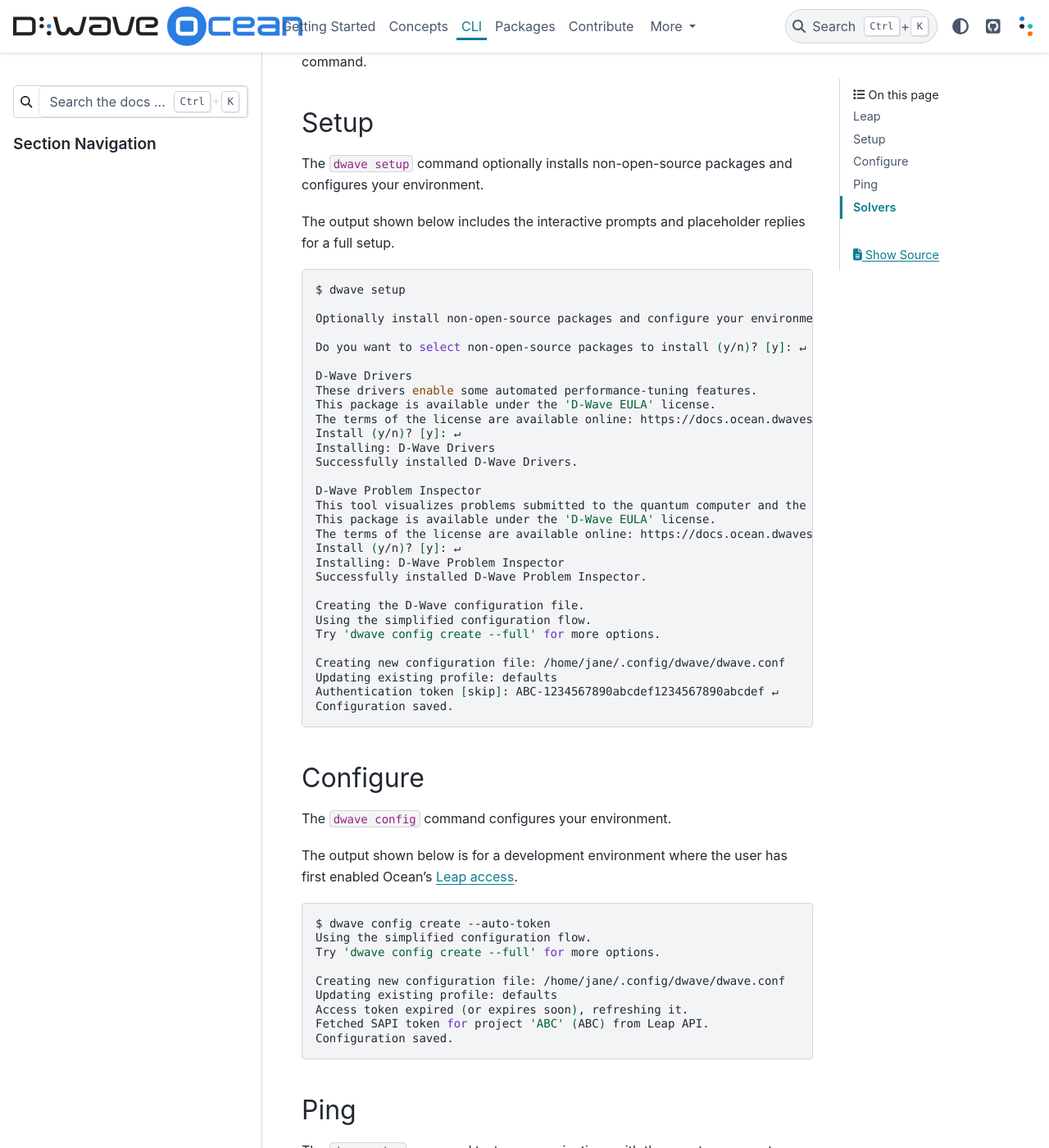
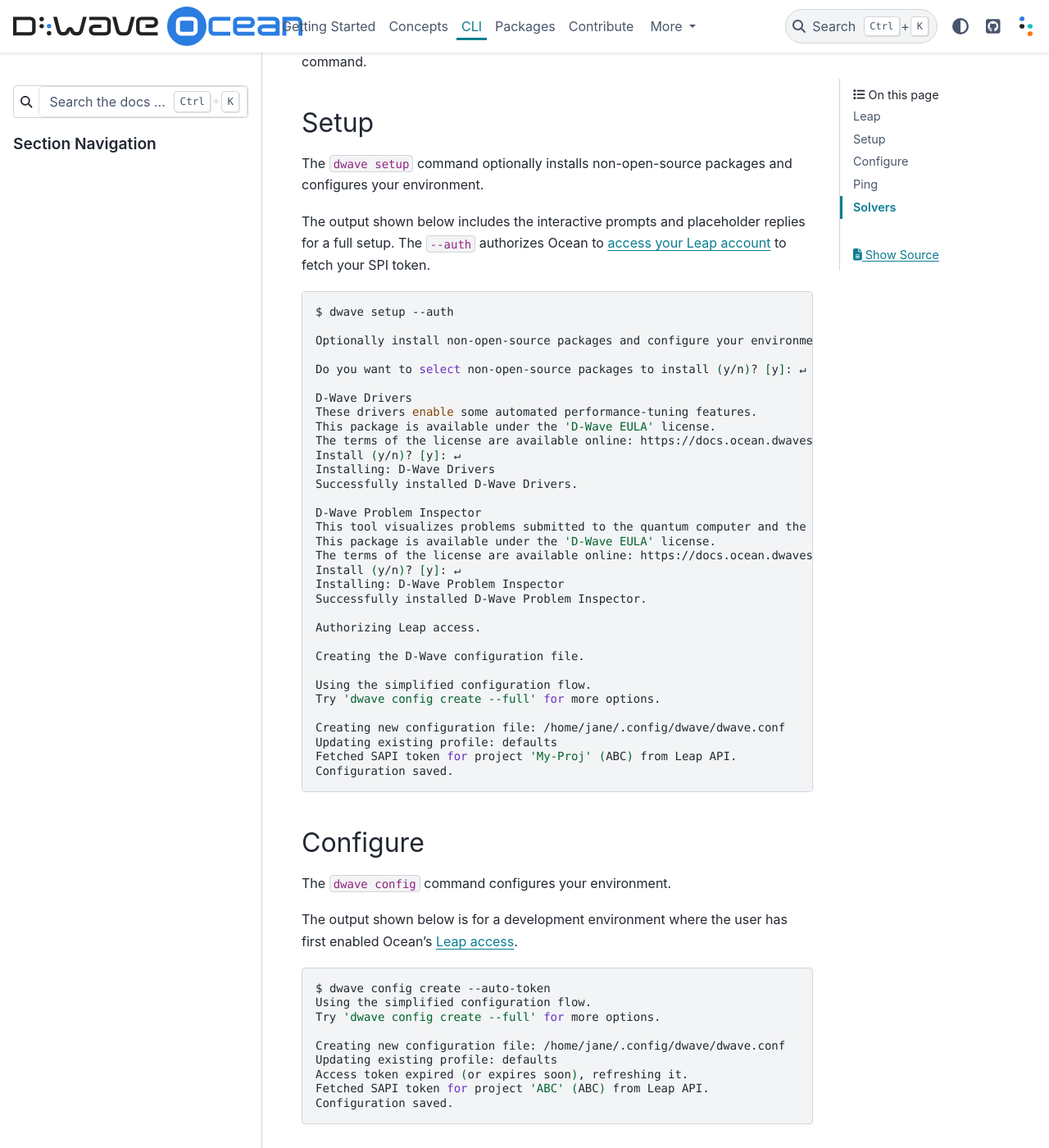
Before and after one commit to dwavesystems/dwave-ocean-sdk, a Sphinx documentation site: the page built from docs/docs_cli.rst, in a window 1280 px wide and 1400 px high, scrolled down 2116 px. Shown: the whole window at 82% size. Built offline with Sphinx 7.4.7 and the PyData theme 0.15.4, drawn with Linux system fonts in a browser that asks for light colours; pages that are not in the unit, such as notebooks, are missing from menus; some of the changed text lies outside the part shown.

Commit message:
Update `dwave setup` for authorization

```diff
--- a/docs/docs_cli.rst
+++ b/docs/docs_cli.rst
@@ -104,13 +104,14 @@
 and configures your environment.
 
 The output shown below includes the interactive prompts and placeholder replies
-for a full setup.
+for a full setup. The :code:`--auth` authorizes Ocean to
+:ref:`access your Leap account <cli_example_auth_leap>` to fetch your SPI token.
 
 .. cli-example-setup-start-marker
 
 .. code-block:: bash
 
-    $ dwave setup
+    $ dwave setup --auth
 
     Optionally install non-open-source packages and configure your environment.
 
@@ -132,13 +133,16 @@
     Installing: D-Wave Problem Inspector
     Successfully installed D-Wave Problem Inspector.
 
+    Authorizing Leap access.
+
     Creating the D-Wave configuration file.
+
     Using the simplified configuration flow.
     Try 'dwave config create --full' for more options.
 
     Creating new configuration file: /home/jane/.config/dwave/dwave.conf
     Updating existing profile: defaults
-    Authentication token [skip]: ABC-1234567890abcdef1234567890abcdef ↵
+    Fetched SAPI token for project 'My-Proj' (ABC) from Leap API.
     Configuration saved.
 
 .. cli-example-setup-end-marker
```
Also changed, not shown: other parts of docs/docs_cli.rst (+1 -1 lines).
